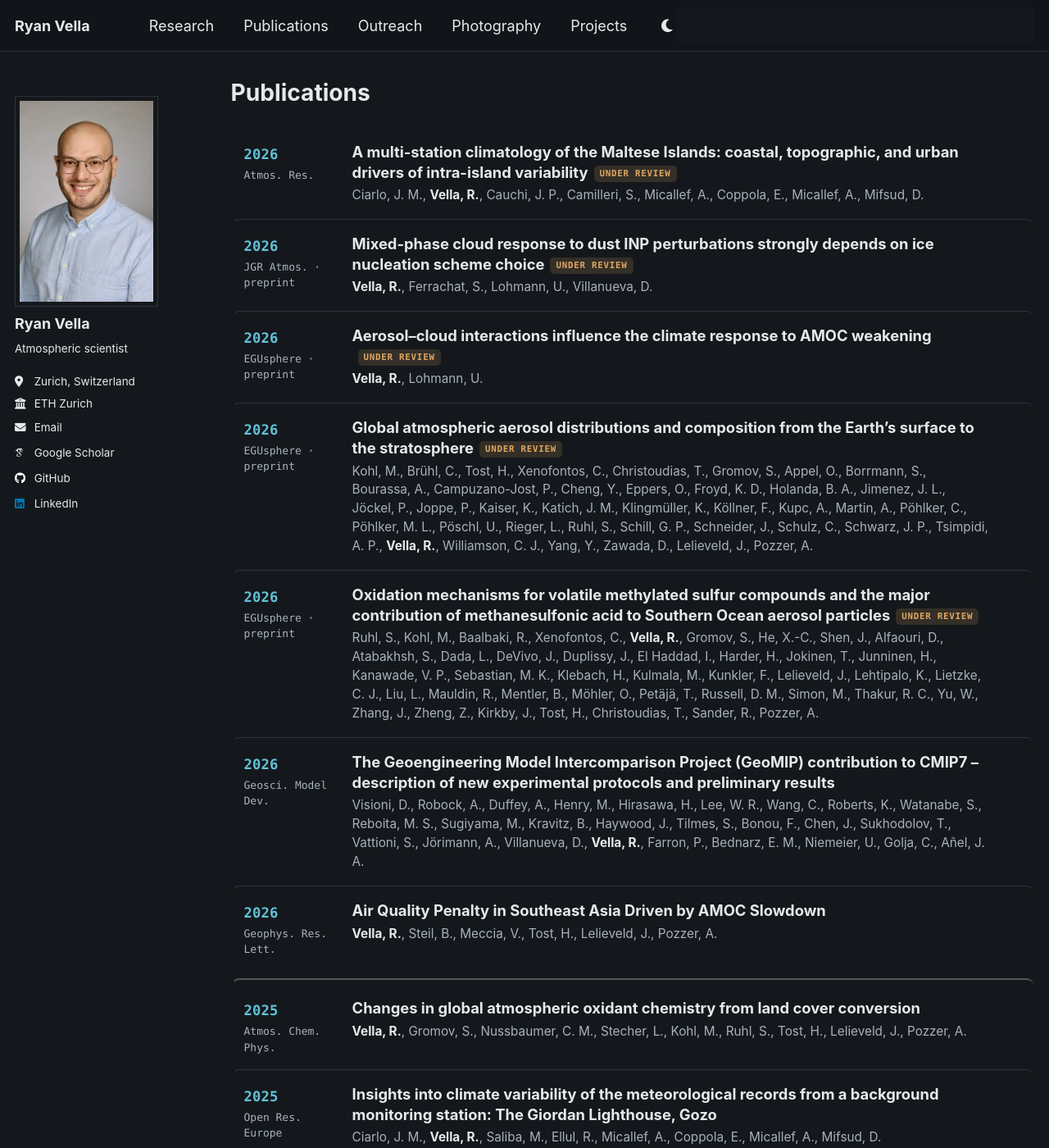
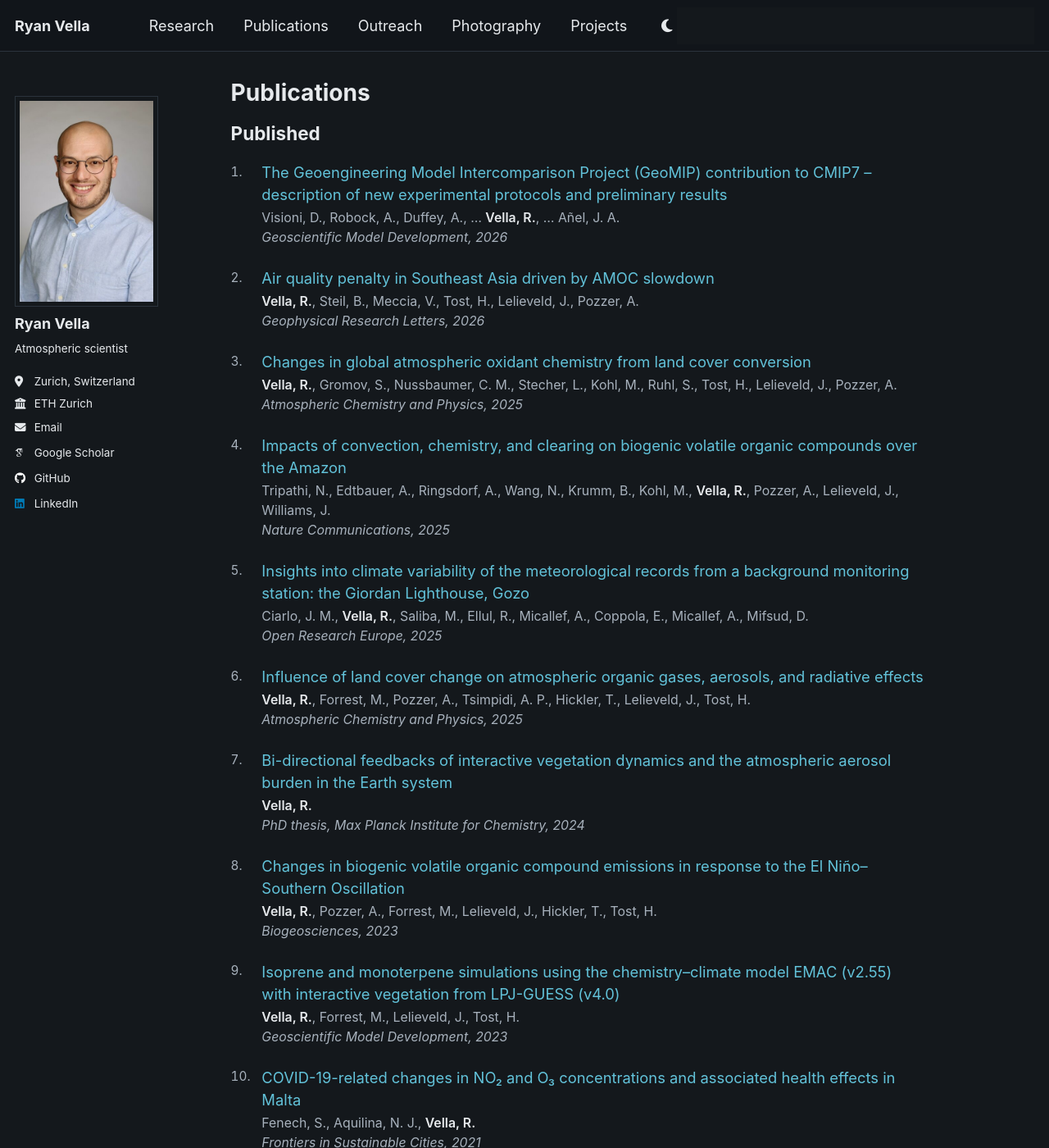
Before and after one commit to ryanvella9/ryanvella9.github.io, a Jekyll site: the page built from _pages/publications.md, in a window 1280 px wide and 1400 px high. Shown: the whole window at 82% size. Built offline with Jekyll 4.4.1, drawn with Linux system fonts in a browser that asks for light colours; some web fonts are replaced; a script that is not in the unit is left out; some of the changed text lies outside the part shown.

Commit message:
Split publications into published and under review, simplify styling

```diff
--- a/_pages/publications.md
+++ b/_pages/publications.md
@@ -6,178 +6,149 @@ author_profile: true
 ---
 
 <style>
-.pub-list {
-  margin: 1.6em 0 0;
-  --pub-ok: #2e7d5b;  --pub-ok-bg: #e4f1ea;
-  --pub-rev: #a4671a; --pub-rev-bg: #f6ecdb;
-  --pub-hover: #f2f5f6;
-  --pub-sep: #c9ced2;
+.pubs { max-width: 47em; margin: 1.2em 0 0; }
+/* Headings keep the theme's default h2 treatment; only the spacing differs. */
+.pubs h2 { margin: 2.2em 0 0; }
+.pubs h2:first-child { margin-top: 0; }
+.pubs ol {
+  list-style: none;
+  counter-reset: pub;
+  padding: 0;
+  margin: 1.2em 0 0;
 }
-html[data-theme="dark"] .pub-list {
-  --pub-ok: #6fce9f;  --pub-ok-bg: rgba(111, 206, 159, .15);
-  --pub-rev: #e0a765; --pub-rev-bg: rgba(224, 167, 101, .16);
-  --pub-hover: rgba(255, 255, 255, .06);
-  --pub-sep: rgba(255, 255, 255, .28);
+.pubs li {
+  position: relative;
+  padding-left: 2.1em;
+  margin: 0 0 1.35em;
 }
-.pub-list .pub {
-  display: grid;
-  grid-template-columns: 112px 1fr 22px;
-  gap: 20px;
-  padding: 17px 14px;
-  border-radius: 10px;
-  border-left: 2px solid transparent;
-  color: var(--global-text-color);
-  text-decoration: none;
-  transition: background .15s ease, border-color .15s ease;
+.pubs li::before {
+  counter-increment: pub;
+  content: counter(pub) ".";
+  position: absolute;
+  left: 0;
+  top: .1em;
+  font-size: .85rem;
+  font-variant-numeric: tabular-nums;
+  color: var(--global-text-color-light);
 }
-.pub-list .pub + .pub { border-top: 1px solid var(--global-border-color); }
-.pub-list .pub + .pub.yb { border-top: 2px solid var(--pub-sep); margin-top: 9px; padding-top: 22px; }
-.pub-list a.pub:hover {
-  background: var(--pub-hover);
-  border-left-color: var(--global-link-color);
+.pubs .t {
+  font-size: 1.02rem;
+  line-height: 1.45;
 }
-.pub-list a.pub:hover .pub-title { color: var(--global-link-color); }
-.pub-list a.pub:hover .pub-arrow { opacity: 1; transform: translateX(0); }
-.pub-list a.pub:focus-visible { outline: 2px solid var(--global-link-color); outline-offset: 2px; }
-.pub-meta {
-  font-family: ui-monospace, "SF Mono", Menlo, Consolas, monospace;
-  font-size: .72rem;
+.pubs .t a { text-decoration: none; }
+.pubs .t a:hover { text-decoration: underline; }
+.pubs .a {
+  display: block;
+  font-size: .88rem;
   line-height: 1.5;
   color: var(--global-text-color-light);
-  padding-top: 3px;
+  margin-top: .2em;
 }
-.pub-meta .pub-y {
+.pubs .a strong { color: var(--global-text-color); font-weight: 600; }
+.pubs .v {
   display: block;
-  font-size: .95rem;
-  font-weight: 700;
-  letter-spacing: .01em;
-  color: var(--global-link-color);
-  margin-bottom: 2px;
+  font-size: .88rem;
+  font-style: italic;
+  line-height: 1.5;
+  color: var(--global-text-color-light);
 }
-.pub-title {
-  font-weight: 700;
-  font-size: 1.02rem;
-  line-height: 1.34;
-  margin: 0 0 5px;
-  color: var(--global-text-color);
-  transition: color .15s ease;
-}
-.pub-auth { font-size: .85rem; line-height: 1.5; color: var(--global-text-color-light); }
-.pub-auth strong { color: var(--global-text-color); font-weight: 700; }
-.pub-badge {
-  display: inline-block;
-  font-family: ui-monospace, Menlo, Consolas, monospace;
-  font-size: .6rem;
-  font-weight: 700;
-  letter-spacing: .07em;
-  text-transform: uppercase;
-  padding: 3px 7px;
-  border-radius: 5px;
-  margin-left: 7px;
-  vertical-align: 2px;
-  white-space: nowrap;
-}
-.pub-badge.is-pub { color: var(--pub-ok); background: var(--pub-ok-bg); }
-.pub-badge.is-rev { color: var(--pub-rev); background: var(--pub-rev-bg); }
-.pub-badge.is-thesis { color: var(--global-text-color-light); background: var(--pub-hover); }
-.pub-arrow {
-  align-self: center;
-  font-size: 1.1rem;
-  color: var(--global-link-color);
-  opacity: 0;
-  transform: translateX(-4px);
-  transition: opacity .15s ease, transform .15s ease;
-}
-@media (max-width: 520px) {
-  .pub-list .pub { grid-template-columns: 1fr; gap: 6px; padding: 15px 12px; }
-  .pub-meta { padding-top: 0; }
-  .pub-meta .pub-y { display: inline; font-size: .85rem; margin-right: 8px; }
-  .pub-arrow { display: none; }
+.pubs .scholar {
+  font-size: .9rem;
+  color: var(--global-text-color-light);
+  margin: 2.6em 0 0;
 }
 </style>
 
-<div class="pub-list">
-<div class="pub">
-<div class="pub-meta"><span class="pub-y">2026</span>Atmos. Res.</div>
-<div class="pub-main"><div class="pub-title">A multi-station climatology of the Maltese Islands: coastal, topographic, and urban drivers of intra-island variability<span class="pub-badge is-rev">Under review</span></div><div class="pub-auth">Ciarlo, J. M., <strong>Vella, R.</strong>, Cauchi, J. P., Camilleri, S., Micallef, A., Coppola, E., Micallef, A., Mifsud, D.</div></div>
+<div class="pubs">
+
+<h2>Published</h2>
+<ol>
+<li>
+<span class="t"><a href="https://gmd.copernicus.org/articles/19/8469/2026/">The Geoengineering Model Intercomparison Project (GeoMIP) contribution to CMIP7 &ndash; description of new experimental protocols and preliminary results</a></span>
+<span class="a">Visioni, D., Robock, A., Duffey, A., &hellip; <strong>Vella, R.</strong>, &hellip; A&ntilde;el, J. A.</span>
+<span class="v">Geoscientific Model Development, 2026</span>
+</li>
+<li>
+<span class="t"><a href="https://agupubs.onlinelibrary.wiley.com/doi/10.1029/2025GL121309">Air quality penalty in Southeast Asia driven by AMOC slowdown</a></span>
+<span class="a"><strong>Vella, R.</strong>, Steil, B., Meccia, V., Tost, H., Lelieveld, J., Pozzer, A.</span>
+<span class="v">Geophysical Research Letters, 2026</span>
+</li>
+<li>
+<span class="t"><a href="https://acp.copernicus.org/articles/25/9885/2025/">Changes in global atmospheric oxidant chemistry from land cover conversion</a></span>
+<span class="a"><strong>Vella, R.</strong>, Gromov, S., Nussbaumer, C. M., Stecher, L., Kohl, M., Ruhl, S., Tost, H., Lelieveld, J., Pozzer, A.</span>
+<span class="v">Atmospheric Chemistry and Physics, 2025</span>
+</li>
+<li>
+<span class="t"><a href="https://www.nature.com/articles/s41467-025-59953-2">Impacts of convection, chemistry, and clearing on biogenic volatile organic compounds over the Amazon</a></span>
+<span class="a">Tripathi, N., Edtbauer, A., Ringsdorf, A., Wang, N., Krumm, B., Kohl, M., <strong>Vella, R.</strong>, Pozzer, A., Lelieveld, J., Williams, J.</span>
+<span class="v">Nature Communications, 2025</span>
+</li>
+<li>
+<span class="t"><a href="https://open-research-europe.ec.europa.eu/articles/5-37">Insights into climate variability of the meteorological records from a background monitoring station: the Giordan Lighthouse, Gozo</a></span>
+<span class="a">Ciarlo, J. M., <strong>Vella, R.</strong>, Saliba, M., Ellul, R., Micallef, A., Coppola, E., Micallef, A., Mifsud, D.</span>
+<span class="v">Open Research Europe, 2025</span>
+</li>
+<li>
+<span class="t"><a href="https://acp.copernicus.org/articles/25/243/2025/">Influence of land cover change on atmospheric organic gases, aerosols, and radiative effects</a></span>
+<span class="a"><strong>Vella, R.</strong>, Forrest, M., Pozzer, A., Tsimpidi, A. P., Hickler, T., Lelieveld, J., Tost, H.</span>
+<span class="v">Atmospheric Chemistry and Physics, 2025</span>
+</li>
+<li>
+<span class="t"><a href="https://pure.mpg.de/pubman/faces/ViewItemOverviewPage.jsp?itemId=item_3624847">Bi-directional feedbacks of interactive vegetation dynamics and the atmospheric aerosol burden in the Earth system</a></span>
+<span class="a"><strong>Vella, R.</strong></span>
+<span class="v">PhD thesis, Max Planck Institute for Chemistry, 2024</span>
+</li>
+<li>
+<span class="t"><a href="https://bg.copernicus.org/articles/20/4391/2023/bg-20-4391-2023.html">Changes in biogenic volatile organic compound emissions in response to the El Ni&ntilde;o&ndash;Southern Oscillation</a></span>
+<span class="a"><strong>Vella, R.</strong>, Pozzer, A., Forrest, M., Lelieveld, J., Hickler, T., Tost, H.</span>
+<span class="v">Biogeosciences, 2023</span>
+</li>
+<li>
+<span class="t"><a href="https://gmd.copernicus.org/articles/16/885/2023/gmd-16-885-2023.html">Isoprene and monoterpene simulations using the chemistry&ndash;climate model EMAC (v2.55) with interactive vegetation from LPJ-GUESS (v4.0)</a></span>
+<span class="a"><strong>Vella, R.</strong>, Forrest, M., Lelieveld, J., Tost, H.</span>
+<span class="v">Geoscientific Model Development, 2023</span>
+</li>
+<li>
+<span class="t"><a href="https://www.frontiersin.org/journals/sustainable-cities/articles/10.3389/frsc.2021.631280/full">COVID-19-related changes in NO&#8322; and O&#8323; concentrations and associated health effects in Malta</a></span>
+<span class="a">Fenech, S., Aquilina, N. J., <strong>Vella, R.</strong></span>
+<span class="v">Frontiers in Sustainable Cities, 2021</span>
+</li>
+<li>
+<span class="t"><a href="https://www.sciencedirect.com/science/article/abs/pii/S0301479720301298">A photometric mapping of the night sky brightness of the Maltese islands</a></span>
+<span class="a">Caruana, J., <strong>Vella, R.</strong>, Spiteri, D., Nolle, M., Fenech, S., Aquilina, N. J.</span>
+<span class="v">Journal of Environmental Management, 2020</span>
+</li>
+</ol>
+
+<h2>Under review</h2>
+<ol>
+<li>
+<span class="t"><a href="https://doi.org/10.22541/essoar.15009270/v1">Mixed-phase cloud response to dust INP perturbations strongly depends on ice nucleation scheme choice</a></span>
+<span class="a"><strong>Vella, R.</strong>, Ferrachat, S., Lohmann, U., Villanueva, D.</span>
+<span class="v">Preprint, submitted to Journal of Geophysical Research: Atmospheres</span>
+</li>
+<li>
+<span class="t"><a href="https://egusphere.copernicus.org/preprints/2026/egusphere-2026-2961/">Aerosol&ndash;cloud interactions influence the climate response to AMOC weakening</a></span>
+<span class="a"><strong>Vella, R.</strong>, Lohmann, U.</span>
+<span class="v">EGUsphere preprint, 2026</span>
+</li>
+<li>
+<span class="t">A multi-station climatology of the Maltese Islands: coastal, topographic, and urban drivers of intra-island variability</span>
+<span class="a">Ciarlo, J. M., <strong>Vella, R.</strong>, Cauchi, J. P., Camilleri, S., Micallef, A., Coppola, E., Micallef, A., Mifsud, D.</span>
+<span class="v">Submitted to Atmospheric Research</span>
+</li>
+<li>
+<span class="t"><a href="https://egusphere.copernicus.org/preprints/2026/egusphere-2026-3649/">Global atmospheric aerosol distributions and composition from the Earth&rsquo;s surface to the stratosphere</a></span>
+<span class="a">Kohl, M., Br&uuml;hl, C., Tost, H., &hellip; <strong>Vella, R.</strong>, &hellip; Pozzer, A.</span>
+<span class="v">EGUsphere preprint, 2026</span>
+</li>
+<li>
+<span class="t"><a href="https://egusphere.copernicus.org/preprints/2026/egusphere-2026-4020/">Oxidation mechanisms for volatile methylated sulfur compounds and the major contribution of methanesulfonic acid to Southern Ocean aerosol particles</a></span>
+<span class="a">Ruhl, S., Kohl, M., Baalbaki, R., &hellip; <strong>Vella, R.</strong>, &hellip; Pozzer, A.</span>
+<span class="v">EGUsphere preprint, 2026</span>
+</li>
+</ol>
+
+<p class="scholar">A complete list, with citation counts, is on <a href="https://scholar.google.com/citations?user=T3QXwYwAAAAJ&amp;hl=en">Google Scholar</a>.</p>
+
 </div>
-<a class="pub" href="https://doi.org/10.22541/essoar.15009270/v1">
-<div class="pub-meta"><span class="pub-y">2026</span>JGR Atmos. &middot; preprint</div>
-<div class="pub-main"><div class="pub-title">Mixed-phase cloud response to dust INP perturbations strongly depends on ice nucleation scheme choice<span class="pub-badge is-rev">Under review</span></div><div class="pub-auth"><strong>Vella, R.</strong>, Ferrachat, S., Lohmann, U., Villanueva, D.</div></div>
-<span class="pub-arrow" aria-hidden="true">&rarr;</span>
-</a>
-<a class="pub" href="https://egusphere.copernicus.org/preprints/2026/egusphere-2026-2961/">
-<div class="pub-meta"><span class="pub-y">2026</span>EGUsphere &middot; preprint</div>
-<div class="pub-main"><div class="pub-title">Aerosol&ndash;cloud interactions influence the climate response to AMOC weakening<span class="pub-badge is-rev">Under review</span></div><div class="pub-auth"><strong>Vella, R.</strong>, Lohmann, U.</div></div>
-<span class="pub-arrow" aria-hidden="true">&rarr;</span>
-</a>
-<a class="pub" href="https://egusphere.copernicus.org/preprints/2026/egusphere-2026-3649/">
-<div class="pub-meta"><span class="pub-y">2026</span>EGUsphere &middot; preprint</div>
-<div class="pub-main"><div class="pub-title">Global atmospheric aerosol distributions and composition from the Earth&rsquo;s surface to the stratosphere<span class="pub-badge is-rev">Under review</span></div><div class="pub-auth">Kohl, M., Br&uuml;hl, C., Tost, H., Xenofontos, C., Christoudias, T., Gromov, S., Appel, O., Borrmann, S., Bourassa, A., Campuzano-Jost, P., Cheng, Y., Eppers, O., Froyd, K. D., Holanda, B. A., Jimenez, J. L., J&ouml;ckel, P., Joppe, P., Kaiser, K., Katich, J. M., Klingm&uuml;ller, K., K&ouml;llner, F., Kupc, A., Martin, A., P&ouml;hlker, C., P&ouml;hlker, M. L., P&ouml;schl, U., Rieger, L., Ruhl, S., Schill, G. P., Schneider, J., Schulz, C., Schwarz, J. P., Tsimpidi, A. P., <strong>Vella, R.</strong>, Williamson, C. J., Yang, Y., Zawada, D., Lelieveld, J., Pozzer, A.</div></div>
-<span class="pub-arrow" aria-hidden="true">&rarr;</span>
-</a>
-<a class="pub" href="https://egusphere.copernicus.org/preprints/2026/egusphere-2026-4020/">
-<div class="pub-meta"><span class="pub-y">2026</span>EGUsphere &middot; preprint</div>
-<div class="pub-main"><div class="pub-title">Oxidation mechanisms for volatile methylated sulfur compounds and the major contribution of methanesulfonic acid to Southern Ocean aerosol particles<span class="pub-badge is-rev">Under review</span></div><div class="pub-auth">Ruhl, S., Kohl, M., Baalbaki, R., Xenofontos, C., <strong>Vella, R.</strong>, Gromov, S., He, X.-C., Shen, J., Alfaouri, D., Atabakhsh, S., Dada, L., DeVivo, J., Duplissy, J., El Haddad, I., Harder, H., Jokinen, T., Junninen, H., Kanawade, V. P., Sebastian, M. K., Klebach, H., Kulmala, M., Kunkler, F., Lelieveld, J., Lehtipalo, K., Lietzke, C. J., Liu, L., Mauldin, R., Mentler, B., M&ouml;hler, O., Pet&auml;j&auml;, T., Russell, D. M., Simon, M., Thakur, R. C., Yu, W., Zhang, J., Zheng, Z., Kirkby, J., Tost, H., Christoudias, T., Sander, R., Pozzer, A.</div></div>
-<span class="pub-arrow" aria-hidden="true">&rarr;</span>
-</a>
-<a class="pub" href="https://gmd.copernicus.org/articles/19/8469/2026/">
-<div class="pub-meta"><span class="pub-y">2026</span>Geosci. Model Dev.</div>
-<div class="pub-main"><div class="pub-title">The Geoengineering Model Intercomparison Project (GeoMIP) contribution to CMIP7 &ndash; description of new experimental protocols and preliminary results</div><div class="pub-auth">Visioni, D., Robock, A., Duffey, A., Henry, M., Hirasawa, H., Lee, W. R., Wang, C., Roberts, K., Watanabe, S., Reboita, M. S., Sugiyama, M., Kravitz, B., Haywood, J., Tilmes, S., Bonou, F., Chen, J., Sukhodolov, T., Vattioni, S., J&ouml;rimann, A., Villanueva, D., <strong>Vella, R.</strong>, Farron, P., Bednarz, E. M., Niemeier, U., Golja, C., A&ntilde;el, J. A.</div></div>
-<span class="pub-arrow" aria-hidden="true">&rarr;</span>
-</a>
-<a class="pub" href="https://agupubs.onlinelibrary.wiley.com/doi/10.1029/2025GL121309">
-<div class="pub-meta"><span class="pub-y">2026</span>Geophys. Res. Lett.</div>
-<div class="pub-main"><div class="pub-title">Air Quality Penalty in Southeast Asia Driven by AMOC Slowdown</div><div class="pub-auth"><strong>Vella, R.</strong>, Steil, B., Meccia, V., Tost, H., Lelieveld, J., Pozzer, A.</div></div>
-<span class="pub-arrow" aria-hidden="true">&rarr;</span>
-</a>
-<a class="pub yb" href="https://acp.copernicus.org/articles/25/9885/2025/">
-<div class="pub-meta"><span class="pub-y">2025</span>Atmos. Chem. Phys.</div>
-<div class="pub-main"><div class="pub-title">Changes in global atmospheric oxidant chemistry from land cover conversion</div><div class="pub-auth"><strong>Vella, R.</strong>, Gromov, S., Nussbaumer, C. M., Stecher, L., Kohl, M., Ruhl, S., Tost, H., Lelieveld, J., Pozzer, A.</div></div>
-<span class="pub-arrow" aria-hidden="true">&rarr;</span>
-</a>
-<a class="pub" href="https://open-research-europe.ec.europa.eu/articles/5-37">
-<div class="pub-meta"><span class="pub-y">2025</span>Open Res. Europe</div>
-<div class="pub-main"><div class="pub-title">Insights into climate variability of the meteorological records from a background monitoring station: The Giordan Lighthouse, Gozo</div><div class="pub-auth">Ciarlo, J. M., <strong>Vella, R.</strong>, Saliba, M., Ellul, R., Micallef, A., Coppola, E., Micallef, A., Mifsud, D.</div></div>
-<span class="pub-arrow" aria-hidden="true">&rarr;</span>
-</a>
-<a class="pub" href="https://www.nature.com/articles/s41467-025-59953-2">
-<div class="pub-meta"><span class="pub-y">2025</span>Nature Commun.</div>
-<div class="pub-main"><div class="pub-title">Impacts of convection, chemistry, and clearing on biogenic volatile organic compounds over the Amazon</div><div class="pub-auth">Tripathi, N., Edtbauer, A., Ringsdorf, A., Wang, N., Krumm, B., Kohl, M., <strong>Vella, R.</strong>, Pozzer, A., Lelieveld, J., Williams, J.</div></div>
-<span class="pub-arrow" aria-hidden="true">&rarr;</span>
-</a>
-<a class="pub" href="https://acp.copernicus.org/articles/25/243/2025/">
-<div class="pub-meta"><span class="pub-y">2025</span>Atmos. Chem. Phys.</div>
-<div class="pub-main"><div class="pub-title">Influence of land cover change on atmospheric organic gases, aerosols, and radiative effects</div><div class="pub-auth"><strong>Vella, R.</strong>, Forrest, M., Pozzer, A., Tsimpidi, A. P., Hickler, T., Lelieveld, J., Tost, H.</div></div>
-<span class="pub-arrow" aria-hidden="true">&rarr;</span>
-</a>
-<a class="pub yb" href="https://pure.mpg.de/pubman/faces/ViewItemOverviewPage.jsp?itemId=item_3624847">
-<div class="pub-meta"><span class="pub-y">2024</span>PhD thesis &middot; MPI-C</div>
-<div class="pub-main"><div class="pub-title">Bi-directional feedbacks of interactive vegetation dynamics and the atmospheric aerosol burden in the Earth system</div><div class="pub-auth"><strong>Vella, R.</strong></div></div>
-<span class="pub-arrow" aria-hidden="true">&rarr;</span>
-</a>
-<a class="pub yb" href="https://bg.copernicus.org/articles/20/4391/2023/bg-20-4391-2023.html">
-<div class="pub-meta"><span class="pub-y">2023</span>Biogeosciences</div>
-<div class="pub-main"><div class="pub-title">Changes in biogenic volatile organic compound emissions in response to the El Ni&ntilde;o&ndash;Southern Oscillation</div><div class="pub-auth"><strong>Vella, R.</strong>, Pozzer, A., Forrest, M., Lelieveld, J., Hickler, T., Tost, H.</div></div>
-<span class="pub-arrow" aria-hidden="true">&rarr;</span>
-</a>
-<a class="pub" href="https://gmd.copernicus.org/articles/16/885/2023/gmd-16-885-2023.html">
-<div class="pub-meta"><span class="pub-y">2023</span>Geosci. Model Dev.</div>
-<div class="pub-main"><div class="pub-title">Isoprene and monoterpene simulations using the chemistry&ndash;climate model EMAC (v2.55) with interactive vegetation from LPJ-GUESS (v4.0)</div><div class="pub-auth"><strong>Vella, R.</strong>, Forrest, M., Lelieveld, J., Tost, H.</div></div>
-<span class="pub-arrow" aria-hidden="true">&rarr;</span>
-</a>
-<a class="pub yb" href="https://www.frontiersin.org/journals/sustainable-cities/articles/10.3389/frsc.2021.631280/full">
-<div class="pub-meta"><span class="pub-y">2021</span>Front. Sustain. Cities</div>
-<div class="pub-main"><div class="pub-title">COVID-19-related changes in NO&#8322; and O&#8323; concentrations and associated health effects in Malta</div><div class="pub-auth">Fenech, S., Aquilina, N. J., <strong>Vella, R.</strong></div></div>
-<span class="pub-arrow" aria-hidden="true">&rarr;</span>
-</a>
-<a class="pub yb" href="https://www.sciencedirect.com/science/article/abs/pii/S0301479720301298">
-<div class="pub-meta"><span class="pub-y">2020</span>J. Environ. Manag.</div>
-<div class="pub-main"><div class="pub-title">A photometric mapping of the night sky brightness of the Maltese islands</div><div class="pub-auth">Caruana, J., <strong>Vella, R.</strong>, Spiteri, D., Nolle, M., Fenech, S., Aquilina, N. J.</div></div>
-<span class="pub-arrow" aria-hidden="true">&rarr;</span>
-</a>
-</div>
-
----
-
-You can also find my articles on [Google Scholar](https://scholar.google.com/citations?user=T3QXwYwAAAAJ&hl=en).
```
